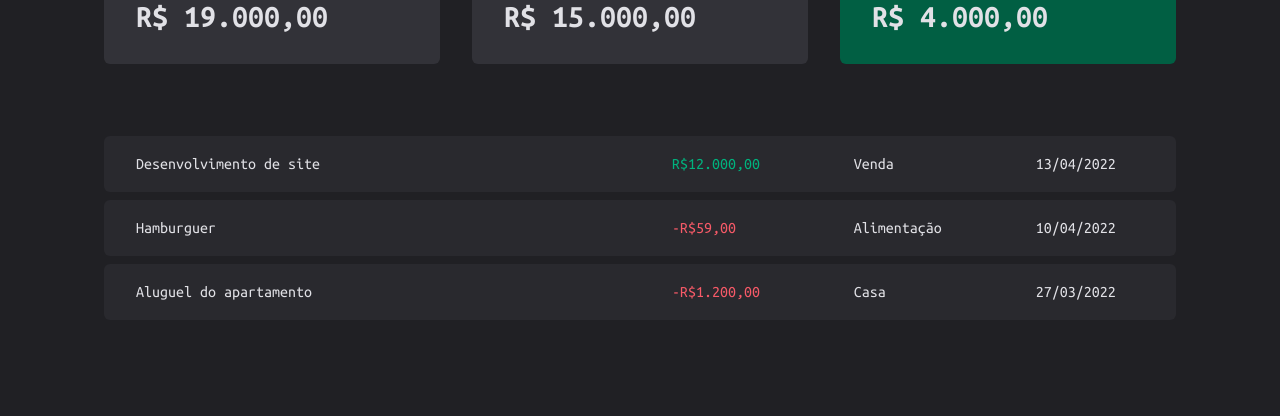
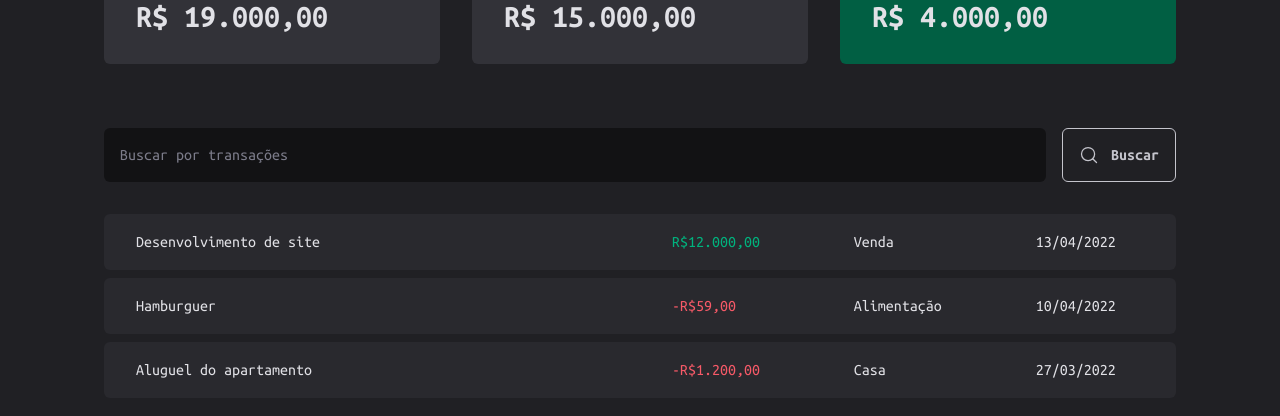
Before and after one commit to isadorabrito/dt-money, a React (Vite) app: page / in a window 1280 px wide. Shown: the top 416 px of the page. Built offline with nearby package versions, Linux system fonts and the light colour scheme.

Commit message:
feat: add search form component

```diff
--- /dev/null
+++ b/src/pages/Transactions/components/SearchForm/index.tsx
@@ -0,0 +1,14 @@
+import { MagnifyingGlass } from "phosphor-react";
+import { SearchFormContainer } from "./styles";
+
+export function SearchForm() {
+  return (
+    <SearchFormContainer>
+      <input type="text" placeholder="Buscar por transações" />
+      <button type="submit">
+        <MagnifyingGlass size={20} />
+        Buscar
+      </button>
+    </SearchFormContainer>
+  );
+}
--- /dev/null
+++ b/src/pages/Transactions/components/SearchForm/styles.ts
@@ -0,0 +1,37 @@
+import styled from "styled-components";
+
+export const SearchFormContainer = styled.form`
+  display: flex;
+  gap: 1rem;
+  input {
+    flex: 1;
+    border-radius: 6px;
+    border: 0;
+    background: ${(props) => props.theme["gray-900"]};
+    color: ${(props) => props.theme["gray-300"]};
+    padding: 1rem;
+
+    &::placeholder {
+      color: ${(props) => props.theme["gray-500"]};
+    }
+  }
+  button {
+    display: flex;
+    align-items: center;
+    gap: 0.75rem;
+    border: 0;
+    padding: 1rem;
+    background: transparent;
+    border: 1px solid ${(props) => props.theme["gray-300"]};
+    color: ${(props) => props.theme["gray-300"]};
+    font-weight: bold;
+    border-radius: 6px;
+
+    &:hover {
+      background: ${(props) => props.theme["green-500"]};
+      border-color: ${(props) => props.theme["green-500"]};
+      color: ${(props) => props.theme.white};
+      transition: background-color 0.2s, color 0.2s, border-color 0.2s;
+    }
+  }
+`;
--- a/src/pages/Transactions/index.tsx
+++ b/src/pages/Transactions/index.tsx
@@ -1,5 +1,6 @@
 import { Header } from "../../components/Header";
 import { Summary } from "../../components/Summary/index";
+import { SearchForm } from "./components/SearchForm";
 import {
   TransactionContainer,
   TransactionsTable,
@@ -12,6 +13,7 @@
       <Header />
       <Summary />
       <TransactionContainer>
+        <SearchForm />
         <TransactionsTable>
           <tbody>
             <tr>
--- a/src/pages/Transactions/styles.ts
+++ b/src/pages/Transactions/styles.ts
@@ -11,7 +11,7 @@
   width: 100%;
   border-collapse: separate;
   border-spacing: 0 0.5rem;
-  /* margin-top: 1.5rem; */
+  margin-top: 1.5rem;
 
   td {
     padding: 1.25rem 2rem;
```
